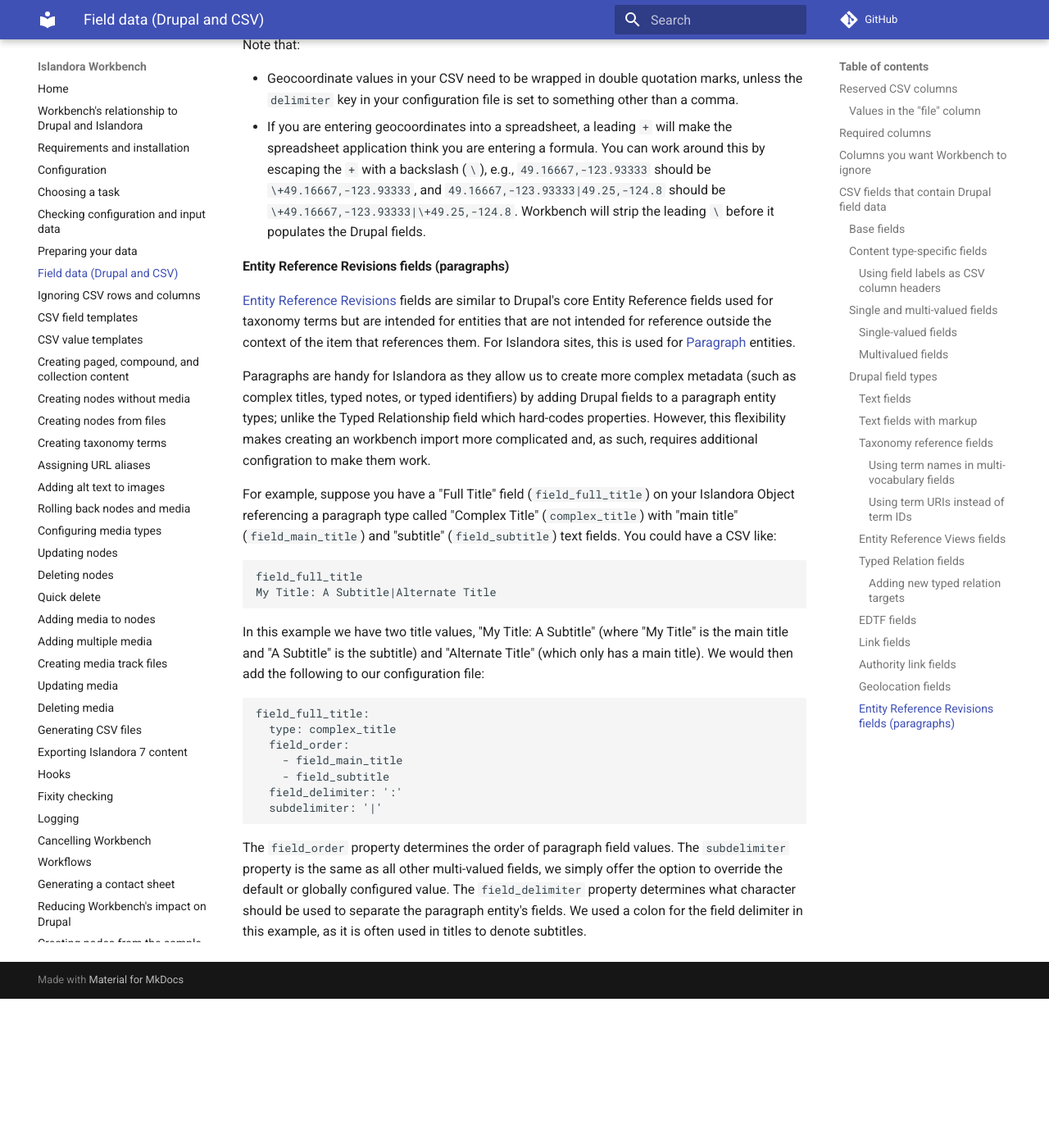
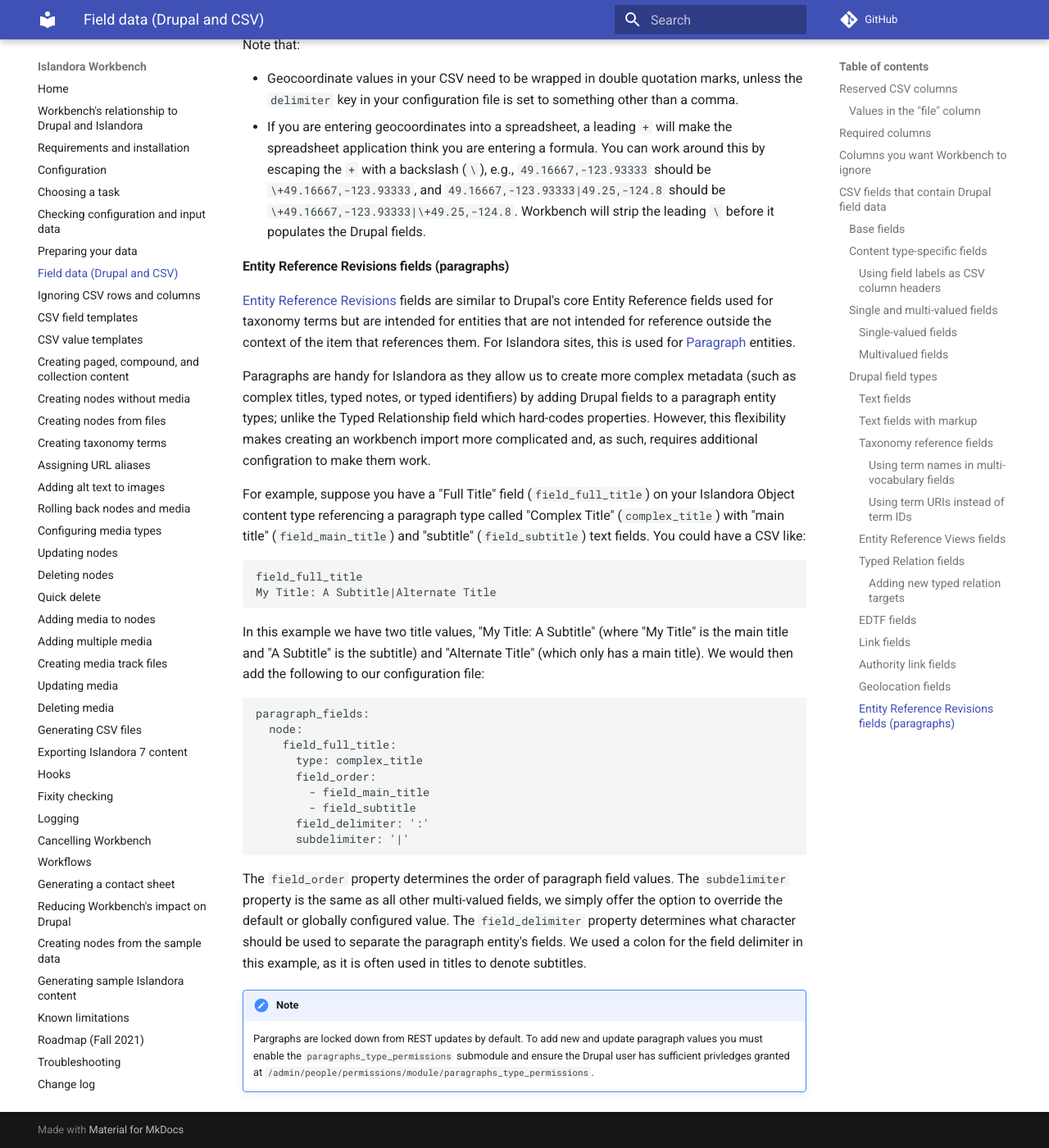
Before and after one commit to mjordan/islandora_workbench_docs, an MkDocs documentation site: the page built from docs/fields.md, in a window 1280 px wide and 1400 px high, scrolled down 20889 px. Shown: the whole window at 82% size. Built offline with MkDocs 1.6.1 and Material for MkDocs 9.7.7, drawn with Linux system fonts in a browser that asks for light colours; comment, search, counter and statistics services are not loaded; before the commit the page ends 22107 px from its top, so only the background shows below that.

Commit message:
reflect config structure change for paragraph fields

````diff
--- a/docs/fields.md
+++ b/docs/fields.md
@@ -539,7 +539,7 @@
 
 Paragraphs are handy for Islandora as they allow us to create more complex metadata (such as complex titles, typed notes, or typed identifiers) by adding Drupal fields to a paragraph entity types; unlike the Typed Relationship field which hard-codes properties. However, this flexibility makes creating an workbench import more complicated and, as such, requires additional configration to make them work.
 
-For example, suppose you have a "Full Title" field (`field_full_title`) on your Islandora Object referencing a paragraph type called "Complex Title" (`complex_title`) with "main title" (`field_main_title`) and "subtitle" (`field_subtitle`) text fields. You could have a CSV like:
+For example, suppose you have a "Full Title" field (`field_full_title`) on your Islandora Object content type referencing a paragraph type called "Complex Title" (`complex_title`) with "main title" (`field_main_title`) and "subtitle" (`field_subtitle`) text fields. You could have a CSV like:
 
 ```text
 field_full_title
@@ -549,13 +549,18 @@
 In this example we have two title values, "My Title: A Subtitle" (where "My Title" is the main title and "A Subtitle" is the subtitle) and "Alternate Title" (which only has a main title). We would then add the following to our configuration file:
 
 ```yml
-field_full_title:
-  type: complex_title
-  field_order:
-    - field_main_title
-    - field_subtitle
-  field_delimiter: ':'
-  subdelimiter: '|'
+paragraph_fields:
+  node:
+    field_full_title:
+      type: complex_title
+      field_order:
+        - field_main_title
+        - field_subtitle
+      field_delimiter: ':'
+      subdelimiter: '|'
 ```
 
 The `field_order` property determines the order of paragraph field values. The `subdelimiter` property is the same as all other multi-valued fields, we simply offer the option to override the default or globally configured value. The `field_delimiter` property determines what character should be used to separate the paragraph entity's fields. We used a colon for the field delimiter in this example, as it is often used in titles to denote subtitles.
+
+!!! note
+    Pargraphs are locked down from REST updates by default. To add new and update paragraph values you must enable the `paragraphs_type_permissions` submodule and ensure the Drupal user has sufficient privledges granted at `/admin/people/permissions/module/paragraphs_type_permissions`.
````
